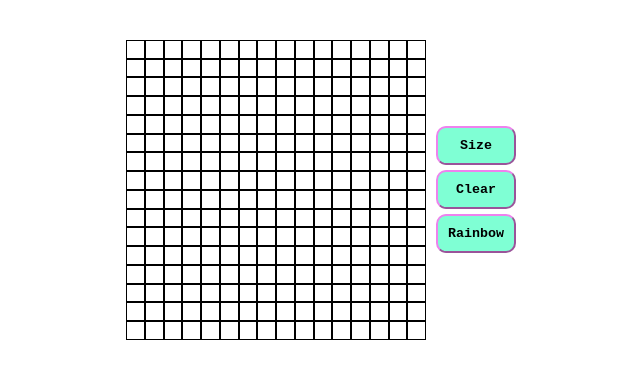
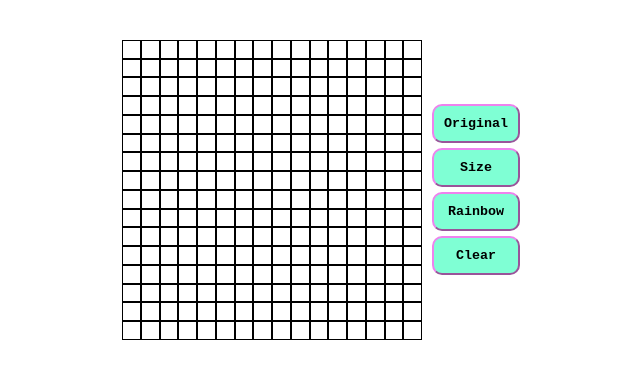
Before and after one commit to tacheampong/odin-etch-a-sketch, a plain HTML site: page index.html in a window 1280 px wide. Shown: the part 88-466 px from the top of the page, without its empty margins (319-959 px from the left). Drawn offline with Linux system fonts and the light colour scheme.

Commit message:
add a button to reset to orginal color

```diff
--- a/index.html
+++ b/index.html
@@ -11,9 +11,10 @@
       <h1>Etch-a-Sketch-Board</h1>
       <div class="container">
         <div class="button-container">
+          <button class="original" title="original" type="button">Original</button>
           <button class="size-setter" title="setter" type="button">Size</button>
+          <button class="rainbow" title="rainbow" type="button">Rainbow</button>
           <button class="clear" title="clear" type="button">Clear</button>
-          <button class="rainbow" title="rainbow" type="button">Rainbow</button>
         </div>
       </div>
     </div>
```
